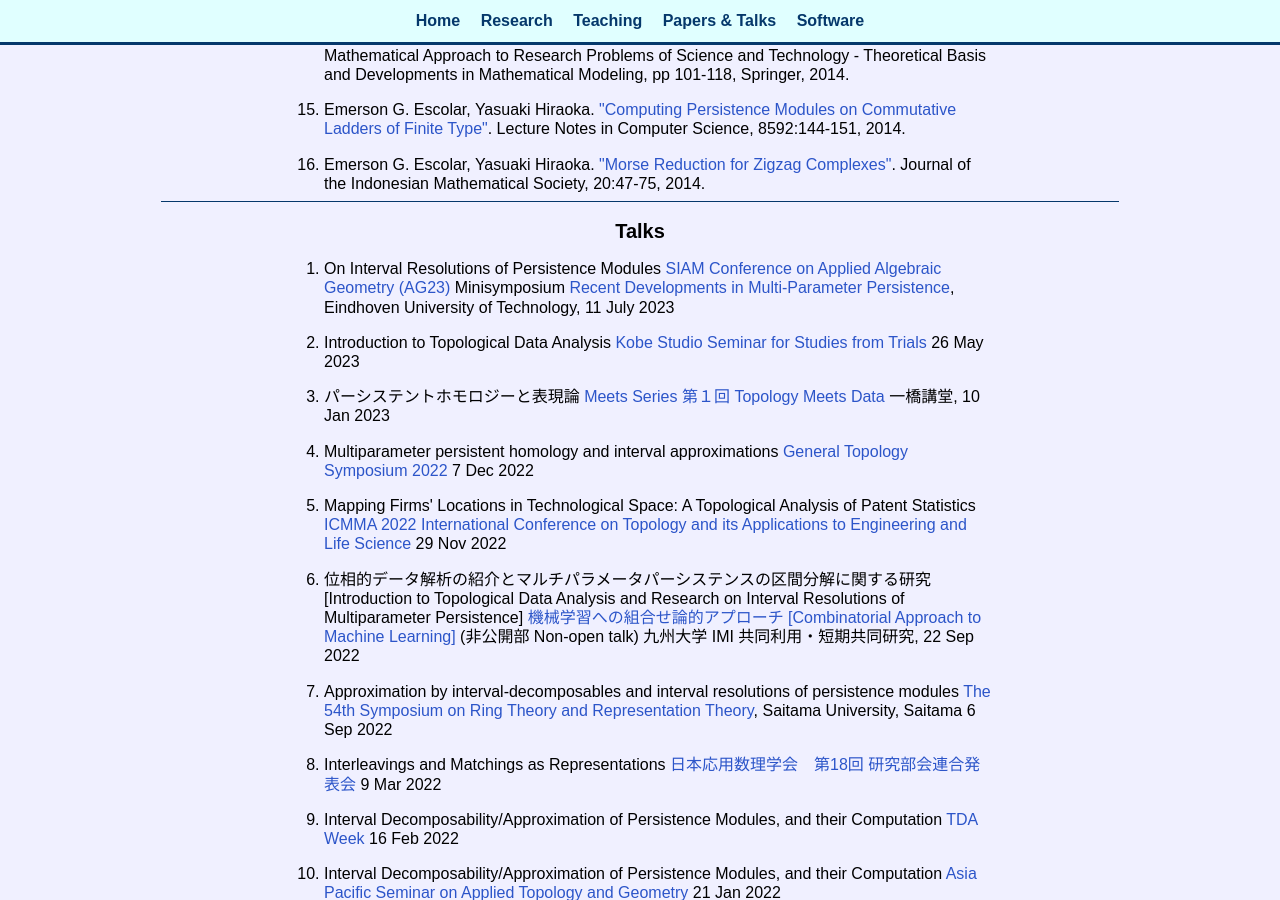
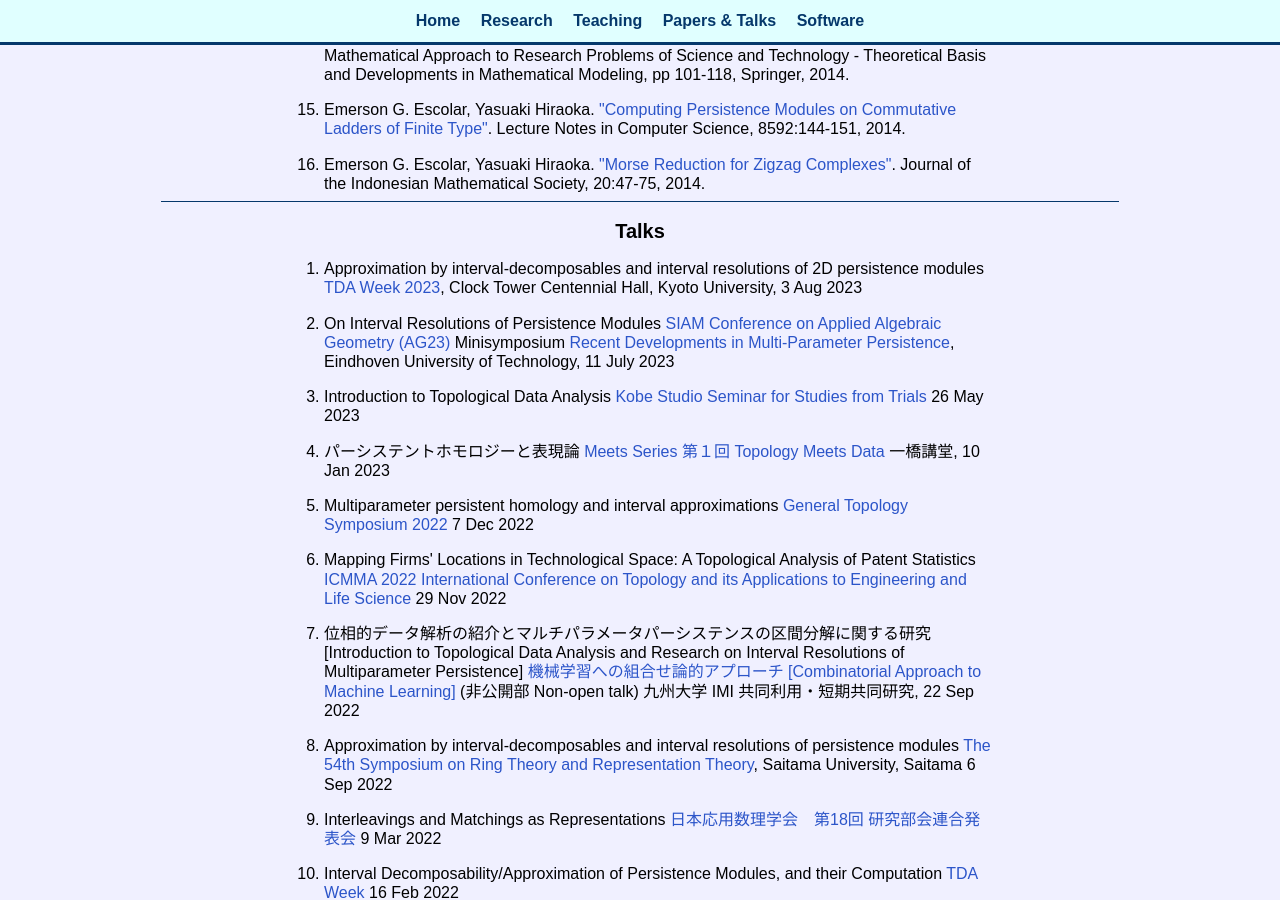
Before and after one commit to emerson-escolar/emerson-escolar.github.io, a Jekyll site: the page built from research_lists.html, in a window 1280 px wide and 900 px high, scrolled down 1681 px. Built offline with Jekyll 4.4.1, drawn with Linux system fonts in a browser that asks for light colours; some of the changed text lies outside the part shown.

Commit message:
update lists

```diff
--- a/research_lists.html
+++ b/research_lists.html
@@ -254,6 +254,14 @@ title: Emer's Papers & Talks
 <section>
 	<h2> Talks </h2>
 	<ol class="wordbox paperlist">
+    <li>
+      Approximation by interval-decomposables and interval resolutions of 2D persistence modules
+      <a target="_blank" href="https://sites.google.com/view/tdaweek2023">
+        TDA Week 2023</a>,
+      Clock Tower Centennial Hall, Kyoto University,
+      3 Aug 2023
+    </li>
+
     <li>
       On Interval Resolutions of Persistence Modules
       <a target="_blank" href="https://www.siam.org/conferences/cm/conference/ag23">
@@ -611,6 +619,12 @@ title: Emer's Papers & Talks
 	<h2> Workshops/Seminars Organized </h2>
 	<ol class="wordbox paperlist">
     <li>
+      <a target="_blank" href="https://sites.google.com/view/tdaweek2023">
+        TDA Week 2023</a>, Clock Tower Centennial Hall, Kyoto University,
+      31 July - 4 Aug 2023
+    </li>
+
+    <li>
       <a target="_blank" href="https://sites.google.com/view/ph-repn2023/home">
         パーシステントホモロジーと表現論</a> (Persistent Homology and Representation Theory)
       Online, Feb 15-16, 2023
```
